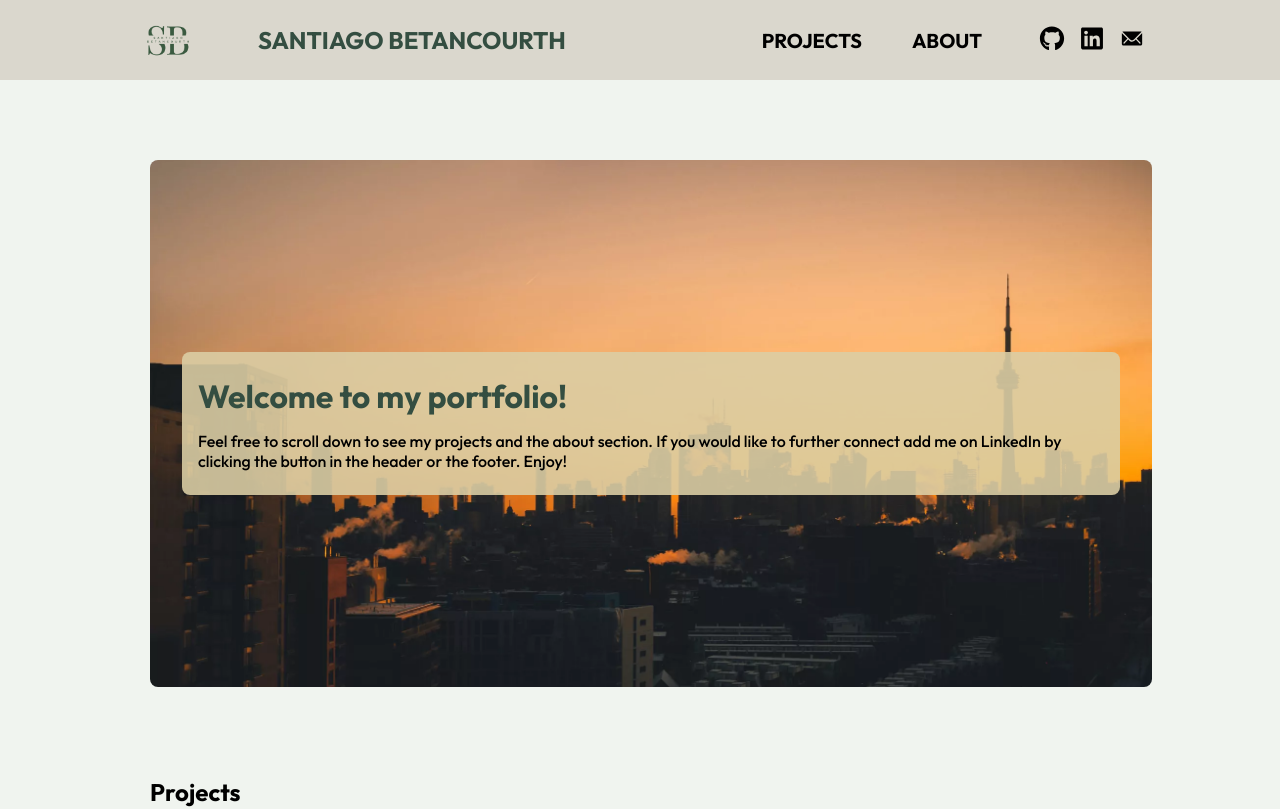
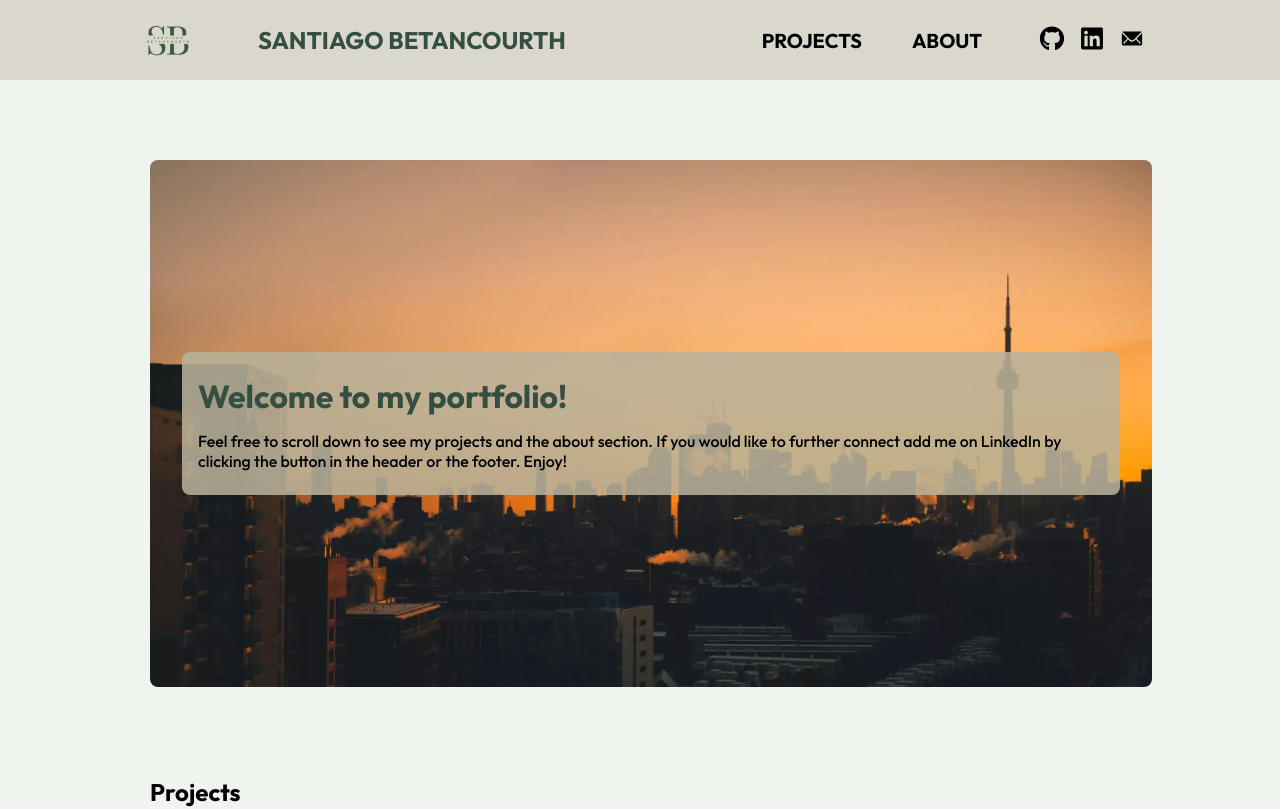
Before and after one commit to santiagobetancs/santiago-portfolio, a React (Vite) app: page / in a window 1280 px wide. Shown: the top 809 px of the page. Built offline with nearby package versions, Linux system fonts and the light colour scheme.

Commit message:
update-banner

```diff
--- a/src/components/Hero/Hero.scss
+++ b/src/components/Hero/Hero.scss
@@ -37,7 +37,7 @@
     }
 
     &__div {
-        background-color: #dbcea4e3;
+        background-color: #bab39bdb;
         padding: 1.5rem 1rem;
         border-radius: 8px;
         display: flex;
```
